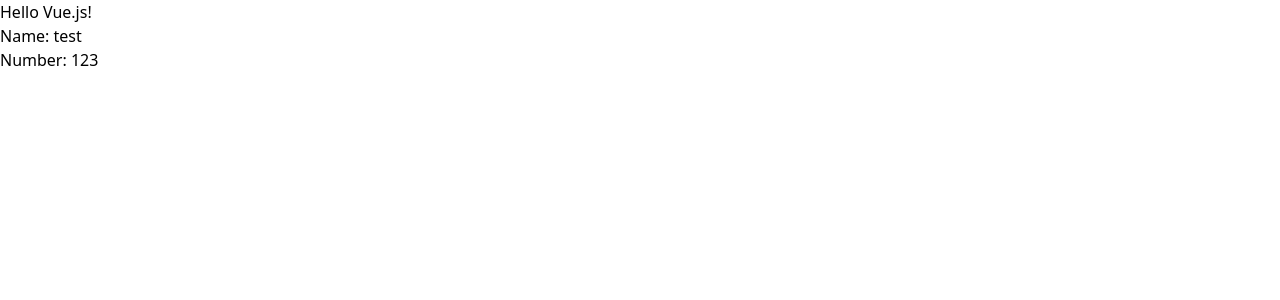
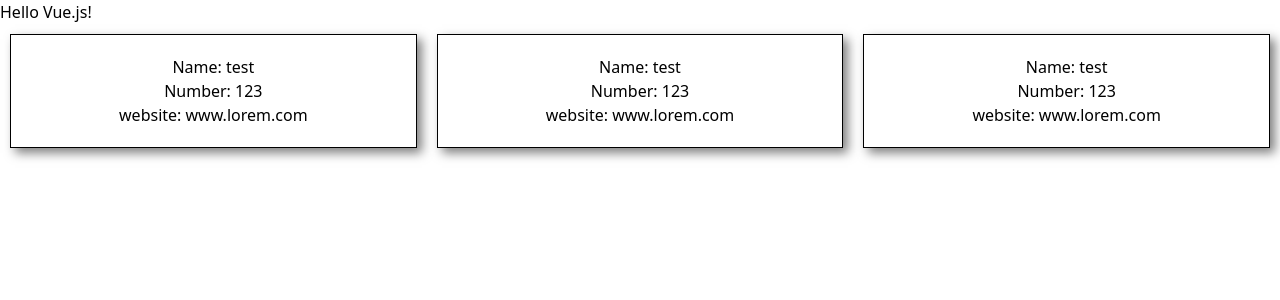
Before and after one commit to MdSaifulIslamRafsan/learn-vue, a Vue app: page / in a window 1280 px wide. Shown: the top 300 px of the page. Built offline with nearby package versions, Linux system fonts and the light colour scheme.

Commit message:
added style tag

```diff
--- a/src/App.vue
+++ b/src/App.vue
@@ -1,17 +1,21 @@
 <template>
   <h1>{{ msg }}</h1>
-  <ContactDetails></ContactDetails>
+  <div class="grid grid-cols-3">
+    <ContactDetails />
+    <ContactDetails />
+    <ContactDetails />
+  </div>
 </template>
 
 <script>
-import ContactDetails from './components/ContactDetails.vue'
+import ContactDetails from "./components/ContactDetails.vue";
 export default {
   components: { ContactDetails },
   setup() {
     return {
-      msg: 'Hello Vue.js!',
-    }
+      msg: "Hello Vue.js!",
+    };
   },
   methods: {},
-}
+};
 </script>
--- a/src/components/ContactDetails.vue
+++ b/src/components/ContactDetails.vue
@@ -1,6 +1,9 @@
 <template>
+   <div class="card">
     <h1>Name: {{name}}</h1>
-    <p> Number: {{ number }} </p>
+    <p>Number: {{ number }} </p>
+    <p>website: www.lorem.com</p>
+   </div>
 
 </template>
 
@@ -14,3 +17,15 @@
     },
 }
 </script>
+
+<style scoped>
+    .card{
+        border: 1px solid black;
+        padding: 20px;
+        margin: 10px;
+        box-shadow: 5px 5px 10px rgba(0, 0, 0, 0.5);
+        text-align: center;
+        overflow: hidden;
+
+    }
+</style>
```
